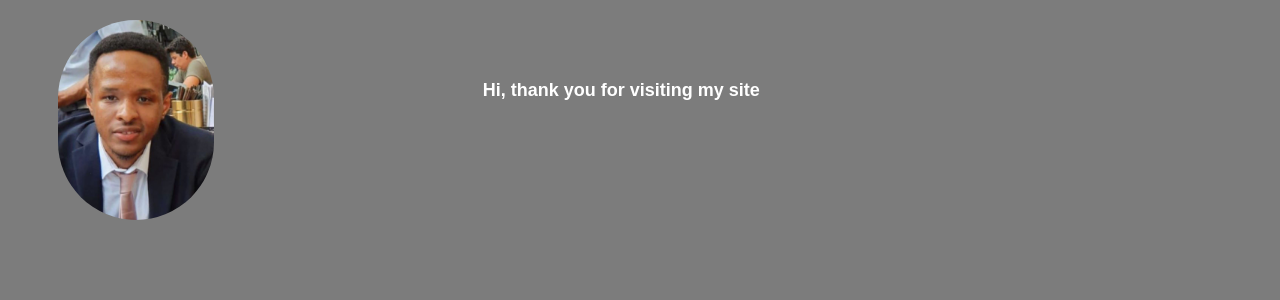
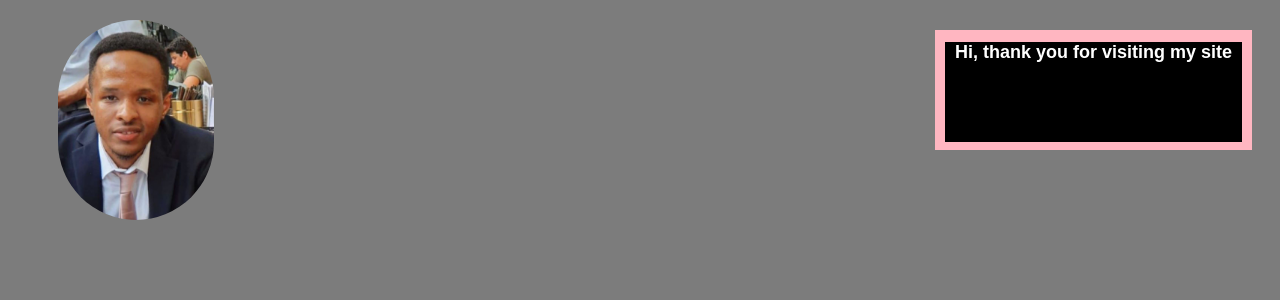
Before and after one commit to ImaniKadiva7/kadiva-imani-website, a PHP site: page / in a window 1280 px wide. Shown: the part 78-378 px from the top of the page. Run offline with PHP 8.4, Linux system fonts and the light colour scheme.

Commit message:
Add files via upload

```diff
--- a/styles.css
+++ b/styles.css
@@ -10,6 +10,7 @@
 .header-left
 {
   display: flex;
+  justify-content: space-between;
   flex: 2;
 }
 
@@ -139,9 +140,9 @@
 
 .description-section
 {
-  display: flex;
-  flex: 2;
-  /*background-color: lightpink;*/
+  /*display: flex;
+  flex: 2;*/
+  background-color: lightpink;
   height: 120px;
   margin-top: 10px;
   margin-right: 20px;
@@ -149,8 +150,8 @@
 
 .description-header
 {
-  display: flex;
-  /*background-color: black;*/
+  /*display: flex;*/
+  background-color: black;
   height: 100px;
   margin-left: 10px;
   margin-right: 10px;
@@ -159,7 +160,6 @@
   margin-top: 10px;
   margin-bottom: 10px;
   align-items: center;
-  width: 100%;
 }
 
 .description-header-h1
@@ -167,7 +167,6 @@
   color: white;
   font-family: Arial;
   font-size: 18px;
-  width: 100%;
 }
 
 body
```
